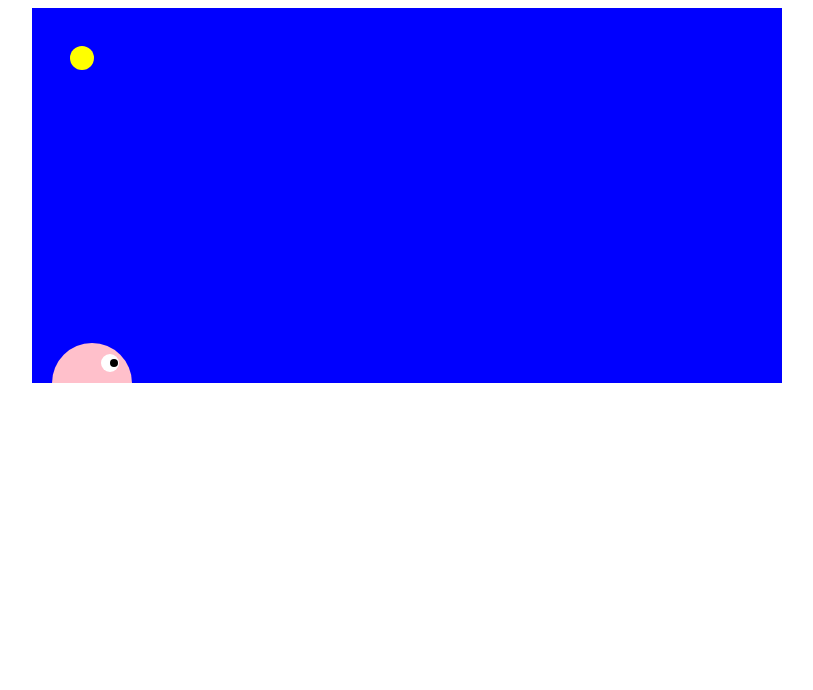
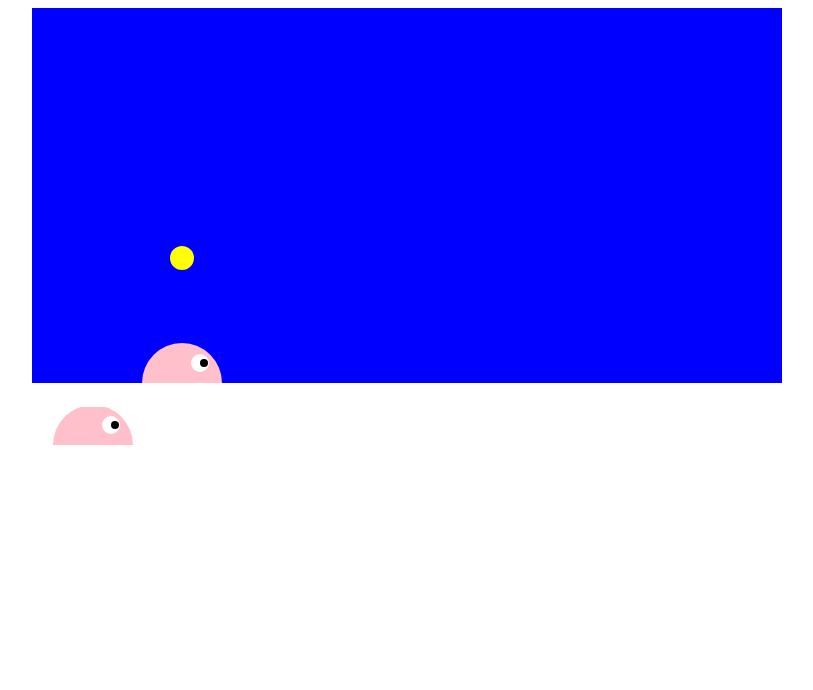
Before and after one commit to patwey/slime-volleyball, a plain HTML site: page index.html in a window 1280 px wide. Shown: the whole page, without its empty margins (233-1046 px from the left). Drawn offline with nearby package versions, Linux system fonts and the light colour scheme.

Commit message:
Add bouncing ball

```diff
--- a/index.html
+++ b/index.html
@@ -8,6 +8,7 @@
   <body>
     <div id="game-div">
       <canvas id="game" width="750" height="375"></canvas>
+      <canvas id="test" width="300" height="300"></canvas>
     </div>
 
     <script type="text/javascript" src="https://ajax.googleapis.com/ajax/libs/jquery/1.8.3/jquery.min.js"></script>
--- a/slime.js
+++ b/slime.js
@@ -1,6 +1,10 @@
 $(document).ready(function () {
   canvas = document.getElementById("game");
   context = canvas.getContext("2d");
+
+  // For testing
+  canvas2 = document.getElementById("test");
+  context2 = canvas2.getContext("2d");
 
   // Slime
   function Slime(x, y, color, moveLeftKeyCode, moveRightKeyCode) {
@@ -85,35 +89,58 @@ $(document).ready(function () {
     var speed = 5;
 
     if (this.isMoveRightKeyPressed && !this.isOnRightBorder(speed)) {
-      this.x+= speed;
+      this.x += speed;
     } else if (this.isMoveLeftKeyPressed && !this.isOnLeftBorder(speed)) {
-      this.x-= speed;
+      this.x -= speed;
     }
 
     return this;
   }
 
   Slime.prototype.isOnRightBorder = function (speed) {
-    return ((this.rightEdge() + speed) >= canvas.width);
+    return ((this.rightEdge() + speed - 1) >= canvas.width);
   }
 
   Slime.prototype.isOnLeftBorder = function (speed) {
-    return ((this.leftEdge() - speed) <= 0);
+    return ((this.leftEdge() - speed + 1) <= 0);
   }
 
   Slime.prototype.leftEdge = function () {
-    return (this.x - this.radius + 1);
+    return (this.x - this.radius);
   }
 
   Slime.prototype.rightEdge = function () {
-    return (this.x + this.radius - 1);
+    return (this.x + this.radius);
+  }
+
+  Slime.prototype.isTouchingBall = function (imgData, imgWidth, imgHeight) {
+    var imgArea = (imgWidth * imgHeight);
+    var isTouching = false;
+
+    // 4 elements in imgArea represent RGBA of one pixel
+    for (var i = 0; i < imgArea * 4; i += 4) {
+      if (isYellow(imgData.data[i], imgData.data[i+1], imgData.data[i+2])) {
+        isTouching = true;
+        break;
+      }
+    }
+
+    return isTouching;
+  }
+
+  function isYellow(r, g, b) {
+    return (r === 255 && g === 255 && b === 0);
   }
 
   // Ball
-
   function Ball(x, y) {
     this.x = x;
     this.y = y;
+
+    this.dx = 0;
+    this.dy = 3;
+
+    this.frameCount = 0;
     this.radius = 12;
   }
 
@@ -125,16 +152,54 @@ $(document).ready(function () {
     context.fill();
   }
 
+  Ball.prototype.move = function () {
+    if (this.frameCount == 30) {
+      this.dy = -(this.dy);
+    }
+    this.x += this.dx;
+    this.y += this.dy;
+
+    this.frameCount += 1;
+
+    return this;
+  }
+
+  // Collision Detector
+  function CollisionDetector(slime, ball) {
+    this.slime = slime;
+    this.ball = ball;
+  }
+
+  CollisionDetector.prototype.detectCollision = function() {
+    // The whole slime
+    var x = this.slime.leftEdge() - 1;
+    var y = this.slime.y - this.slime.radius + 2;
+    var width = (this.slime.radius * 2) + 2;
+    var height = this.slime.radius;
+
+    // Take snapshot of whole slime
+    var imgData = context.getImageData(x, y, width, height);
+
+    context2.putImageData(imgData, 20, 20); // for testing
+
+    if (this.slime.isTouchingBall(imgData, width, height)) {
+      this.ball.dy = -3;
+      this.ball.frameCount = 0;
+    }
+  }
+
   // Setup
+  var slimePat = new Slime(150, 375, "pink", "KeyA", "KeyD");
+  var ball = new Ball(slimePat.x, 250);
+  var collisionDetector = new CollisionDetector(slimePat, ball);
 
-  var slimePat = new Slime(60, 375, "pink", "KeyA", "KeyD");
-  var ball = new Ball(50, 50);
-
+  // Game Loop
   requestAnimationFrame(function gameLoop() {
     context.clearRect(0, 0, canvas.width, canvas.height);
 
     slimePat.move().draw();
-    ball.draw();
+    ball.move().draw();
+    collisionDetector.detectCollision();
 
     requestAnimationFrame(gameLoop);
   });
```
